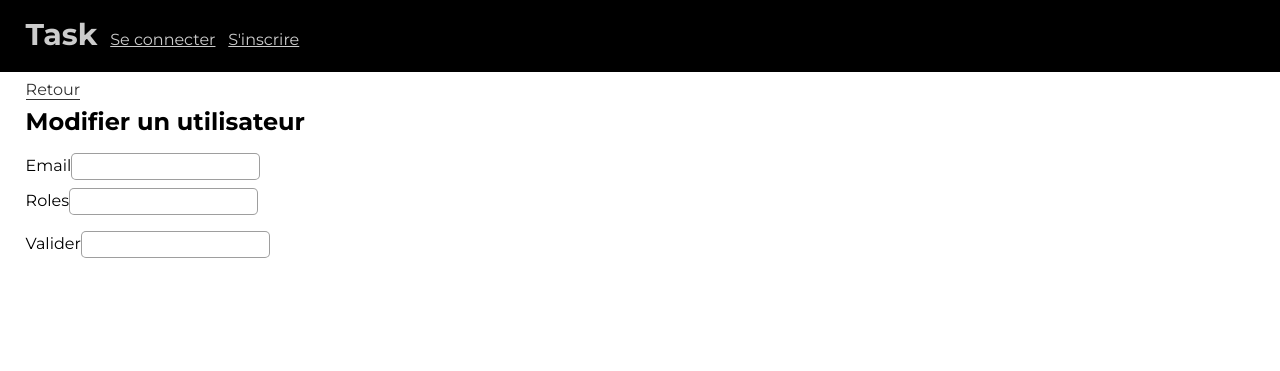
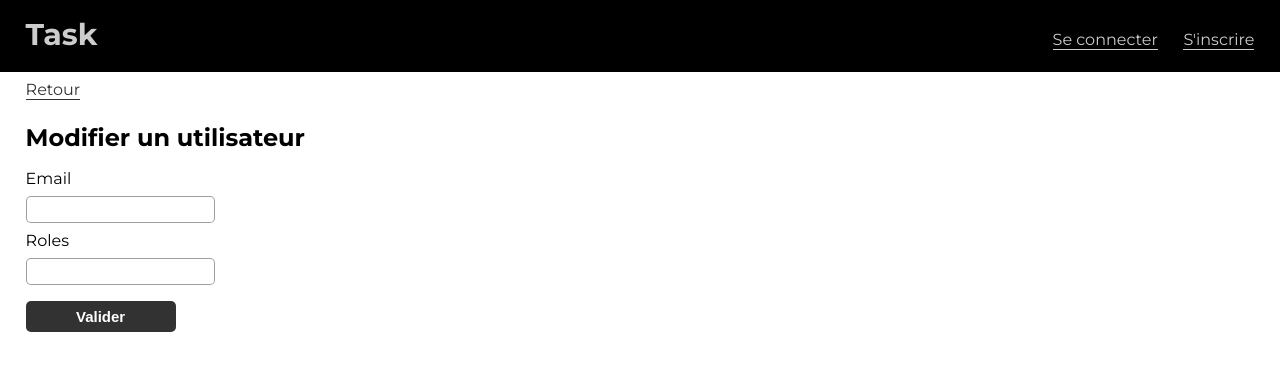
Before and after one commit to rosedorleans/Task, a Symfony app: template templates/admin/edituser.html.twig in a window 1280 px wide. Shown: the top 371 px of the page. Run offline with Twig, Linux system fonts and the light colour scheme; the template is opened without the code that fills it, so the values that code supplies are empty; form fields are guessed from the names that the template uses; some libraries are stand-ins or nearby versions.

Commit message:
feat: maj front admin

```diff
--- a/public/style/style.css
+++ b/public/style/style.css
@@ -31,19 +31,26 @@ body .link {
 }
 body header {
   display: flex;
+  justify-content: space-between;
   gap: 1vw;
   align-items: baseline;
   padding: 2vh 2vw 1.5vw;
   background-color: #000;
 }
-body header a {
+body header > div {
+  display: flex;
+  align-items: baseline;
+  gap: 2vw;
+}
+body header > div #mainTitle {
   color: #FFF;
-}
-body header a#mainTitle {
   font-size: 30px;
   font-weight: bold;
   text-decoration: none;
   border: none;
+}
+body header > div .link {
+  color: #FFF;
 }
 body .page-content {
   margin: 1vh 2vw;
@@ -59,6 +66,7 @@ body .page-content form {
   gap: 2vh;
   width: -moz-fit-content;
   width: fit-content;
+  margin-top: 2vh;
 }
 body .page-content form input[type=text],
 body .page-content form input[type=password],
@@ -83,6 +91,11 @@ body .page-content form .body {
   gap: 1vh;
   width: -moz-fit-content;
   width: fit-content;
+}
+body .page-content form .body .elem > div {
+  display: flex;
+  flex-direction: column;
+  gap: 1vh;
 }
 body .page-content form .body .elem.flex div div {
   display: flex;
@@ -124,23 +137,17 @@ body .page-content#admin_page ul {
   flex-direction: column;
   gap: 1vh;
 }
-body .page-content#admin-users_page table {
+body .page-content#admin-users_page table, body .page-content#admin-categories_page table {
+  width: -moz-fit-content;
+  width: fit-content;
   margin-top: 2vh;
+  border-collapse: collapse;
 }
-body .page-content#admin-users_page table td {
-  padding: 1vh 1vw;
-  border: 1px solid;
-}
-body .page-content#admin-users_page table {
-  font-family: #f2f2f2;
-  border-collapse: collapse;
-  width: 100%;
-}
-body .page-content#admin-users_page table td {
+body .page-content#admin-users_page table td, body .page-content#admin-categories_page table td {
   border: 1px solid #ddd;
   padding: 8px;
 }
-body .page-content#admin-users_page table th {
+body .page-content#admin-users_page table th, body .page-content#admin-categories_page table th {
   border: 1px solid #ddd;
   padding: 8px;
   padding-top: 12px;
@@ -149,6 +156,9 @@ body .page-content#admin-users_page table th {
   background-color: #000;
   color: #FFF;
 }
-body .page-content#admin-users_page table tr:nth-child(even) {
+body .page-content#admin-users_page table tr:nth-child(even), body .page-content#admin-categories_page table tr:nth-child(even) {
   background-color: #f2f2f2;
+}
+body .page-content#admin-users-edit_page input[type=email] {
+  max-width: 250px;
 }/*# sourceMappingURL=style.css.map */
--- a/public/style/style.scss
+++ b/public/style/style.scss
@@ -36,19 +36,27 @@ body {
 
     header {
         display: flex;
+        justify-content: space-between;
         gap: 1vw;
         align-items: baseline;
         padding: 2vh 2vw 1.5vw;
         background-color: #000;
 
-        a {
-            color: #FFF;
+        > div {
+            display: flex;
+            align-items: baseline;
+            gap: 2vw;
 
-            &#mainTitle {
+            #mainTitle {
+                color: #FFF;
                 font-size: 30px;
                 font-weight: bold;
                 text-decoration: none;
                 border: none;
+            }
+
+            .link {
+                color: #FFF;
             }
         }
     }
@@ -67,6 +75,7 @@ body {
             flex-direction: column;
             gap: 2vh;
             width: fit-content;
+            margin-top: 2vh;
 
             input[type="text"],
             input[type="password"],
@@ -92,6 +101,13 @@ body {
                 width: fit-content;
 
                 .elem {
+
+                    > div {
+                        display: flex;
+                        flex-direction: column;
+                        gap: 1vh;
+                    }
+
                     &.flex div div {
                         display: flex;
                         gap: 5px;
@@ -145,6 +161,10 @@ body {
             }
         }
 
+
+
+        // ADMIN
+
         &#admin_page {
             ul {
                 display: flex;
@@ -153,24 +173,18 @@ body {
             }
         }
 
-        &#admin-users_page {
+        &#admin-users_page,
+        &#admin-categories_page {
             table {
+                width: fit-content;
                 margin-top: 2vh;
+                border-collapse: collapse;
 
-                td {
-                    padding: 1vh 1vw;
-                    border: 1px solid;
-                }
-            }
-
-            table {
-                font-family: #f2f2f2;
-                border-collapse: collapse;
-                width: 100%;
                 td {
                     border: 1px solid #ddd;
                     padding: 8px;
                 }
+
                 th {
                     border: 1px solid #ddd;
                     padding: 8px;
@@ -180,6 +194,7 @@ body {
                     background-color: #000;
                     color: #FFF;
                 }
+
                 tr {
                     &:nth-child(even) {
                         background-color: #f2f2f2;
@@ -187,5 +202,11 @@ body {
                 }
             }
         }
+
+        &#admin-users-edit_page {
+            input[type="email"] {
+                max-width: 250px;
+            }
+        }
     }
 }
--- a/src/Form/EditUserType.php
+++ b/src/Form/EditUserType.php
@@ -8,7 +8,6 @@ use Symfony\Component\Form\FormBuilderInterface;
 use Symfony\Component\OptionsResolver\OptionsResolver;
 use Symfony\Component\Form\Extension\Core\Type\ChoiceType;
 use Symfony\Component\Form\Extension\Core\Type\EmailType;
-use Symfony\Component\Form\Extension\Core\Type\SubmitType;
 use Symfony\Component\Validator\Constraints\NotBlank;
 
 class EditUserType extends AbstractType
@@ -35,7 +34,6 @@ class EditUserType extends AbstractType
                 'multiple' => true,
                 'label' => 'Rôles'
             ])
-            ->add('valider', SubmitType::class)
         ;
     }
 
--- a/templates/admin/edituser.html.twig
+++ b/templates/admin/edituser.html.twig
@@ -22,7 +22,7 @@
                 {{ form_row(userForm.roles) }}
             </div>
         </div>
-        {{ form_row(userForm.valider) }}
+       <button type="submit" class="btn hover">{{ button_label|default('Valider') }}</button>
     {{ form_end(userForm) }}
 
 {% endblock %}
--- a/templates/admin/index.html.twig
+++ b/templates/admin/index.html.twig
@@ -11,7 +11,7 @@
 
         <ul>
             <li><a href="{{ path('admin_users') }}" class="link">Gérer les utilisateurs</a></code></li>
-            <li><a href="{{ path('admin_users') }}" class="link">Gérer les catégories</a></code></li>
+            <li><a href="{{ path('admin_categories') }}" class="link">Gérer les catégories</a></code></li>
         </ul>
     </div>
 {% endblock %}
--- a/templates/base.html.twig
+++ b/templates/base.html.twig
@@ -16,17 +16,20 @@
     </head>
     <body>
         <header>
-            <a id="mainTitle" href="{{ path('app_task_index') }}" class="hover">Task</a>
-            {% if app.user %}
-                <a href="{{ path('app_logout') }}" class="hover">Déconnexion</a>
-
-                {% if is_granted('ROLE_ADMIN') %}
-                    <a href="{{ path('admin_index') }}" class="hover">ADMIN</a>
+            <div>
+                <a id="mainTitle" href="{{ path('app_task_index') }}" class="hover">Task</a>
+                {% if app.user and is_granted('ROLE_ADMIN')%}
+                    <a href="{{ path('admin_index') }}" class="hover link">ADMIN</a>
                 {% endif %}
-            {% else %}
-                    <a href="{{ path('app_login') }}" class="hover">Se connecter</a>
-                    <a href="{{ path('app_register') }}" class="hover">S'inscrire</a>
-            {% endif %}
+            </div>
+            <div>
+                {% if app.user %}
+                    <a href="{{ path('app_logout') }}" class="hover link">Déconnexion</a>
+                {% else %}
+                        <a href="{{ path('app_login') }}" class="hover link">Se connecter</a>
+                        <a href="{{ path('app_register') }}" class="hover link">S'inscrire</a>
+                {% endif %}
+            </div>
         </header>
 
         <div id="{% block idPageContent %}{% endblock %}_page" class="page-content">
```
Also changed, not shown: src/Controller/AdminController.php (+32 -0 lines), src/Form/EditCategoryType.php (added, +36 -0 lines), templates/admin/categories.html.twig (added, +29 -0 lines), templates/admin/editcategory.html.twig (added, +25 -0 lines), README.md, 1 other file.
